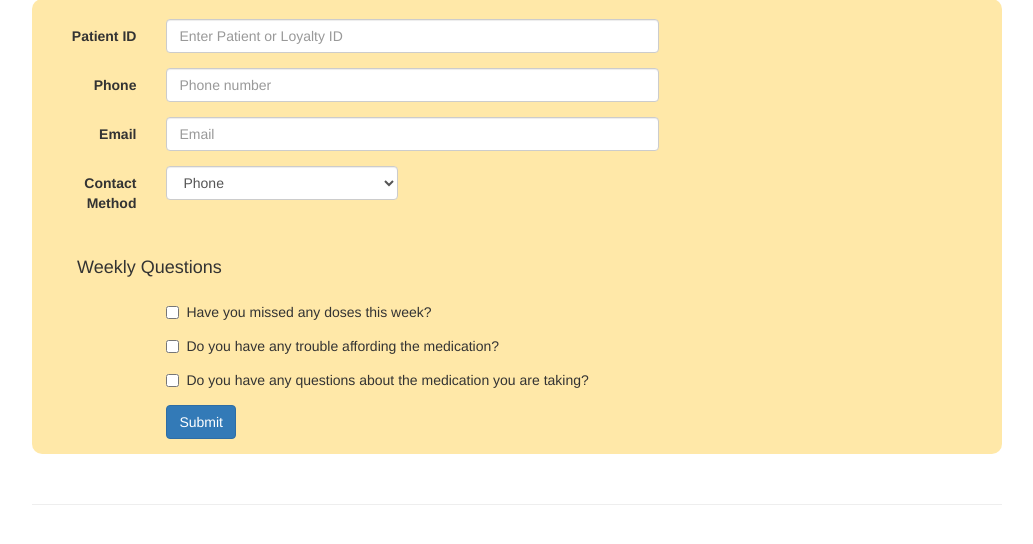
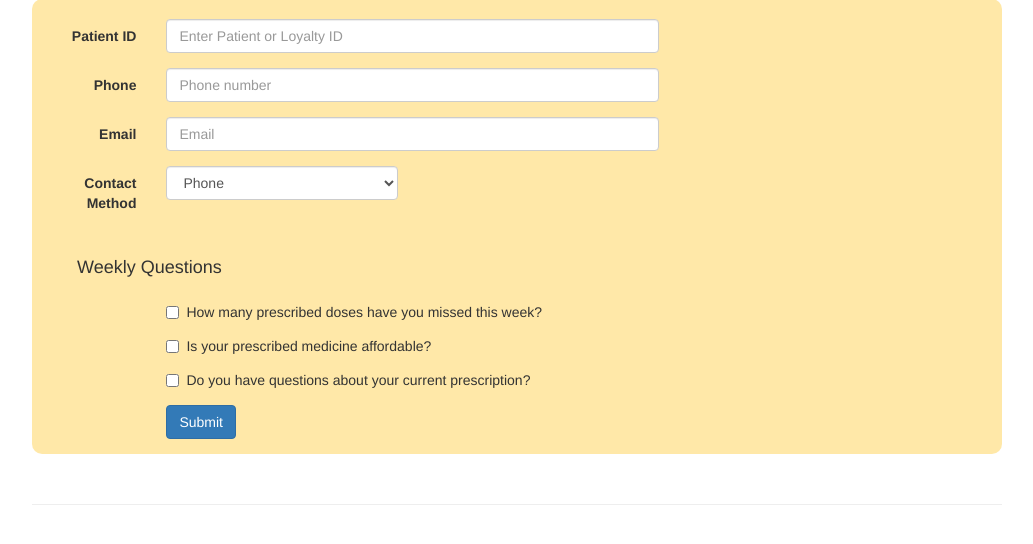
Before and after one commit to trivedigaurav/pharma-c, a Python web app: template templates/register.html in a window 1280 px wide. Shown: the part 177-721 px from the top of the page, without its empty margins (123-1156 px from the left). Run offline with Jinja, Linux system fonts and the light colour scheme; the template is opened without the code that fills it, so the values that code supplies are empty; some libraries are stand-ins or nearby versions.

Commit message:
Fix html

```diff
--- a/templates/register.html
+++ b/templates/register.html
@@ -47,19 +47,19 @@
                 <div class="checkbox col-sm-10 col-sm-offset-2">
                   <label class="checkbox-inline">
                     <input type="checkbox" id="doses" name="doses" value="">
-                    <span>Have you missed any doses this week?</span>
+                    <span>How many prescribed doses have you missed this week?</span>
                   </label>
                 </div>
                 <div class="checkbox col-sm-12 col-sm-offset-2">
                   <label class="checkbox-inline">
                     <input type="checkbox" id="cost" name="cost" value="">
-                    <span>Do you have any trouble affording the medication?</span>
+                    <span>Is your prescribed medicine affordable?</span>
                   </label>
                 </div>
                 <div class="checkbox col-sm-12 col-sm-offset-2">
                   <label class="checkbox-inline">
                     <input type="checkbox" id="questions" name="questions" value="">
-                    <span>Do you have any questions about the medication you are taking?</span>
+                    <span>Do you have questions about your current prescription?</span>
                   </label>
                 </div>
               </div>
--- a/templates/results.html
+++ b/templates/results.html
@@ -1,7 +1,7 @@
 <html>
   <head>
     <link href="https://maxcdn.bootstrapcdn.com/bootstrap/3.3.7/css/bootstrap.min.css" rel="stylesheet">
-    <link href="css/mystyles.css" rel="stylesheet">
+    <link href="/static/css/mystyles.css" rel="stylesheet">
     <script src="https://ajax.googleapis.com/ajax/libs/jquery/1.11.3/jquery.min.js"></script>
   </head>
   <body>
```
